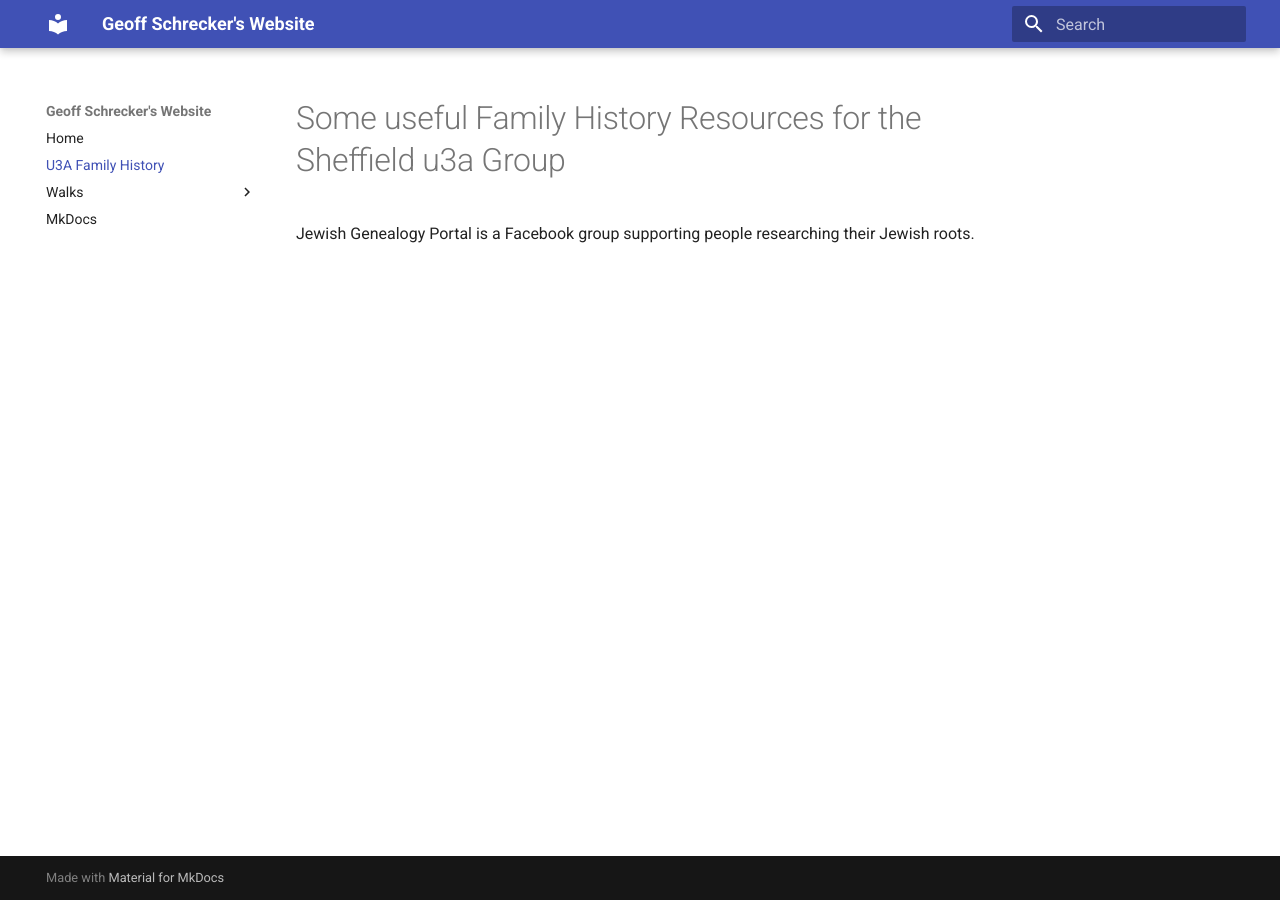
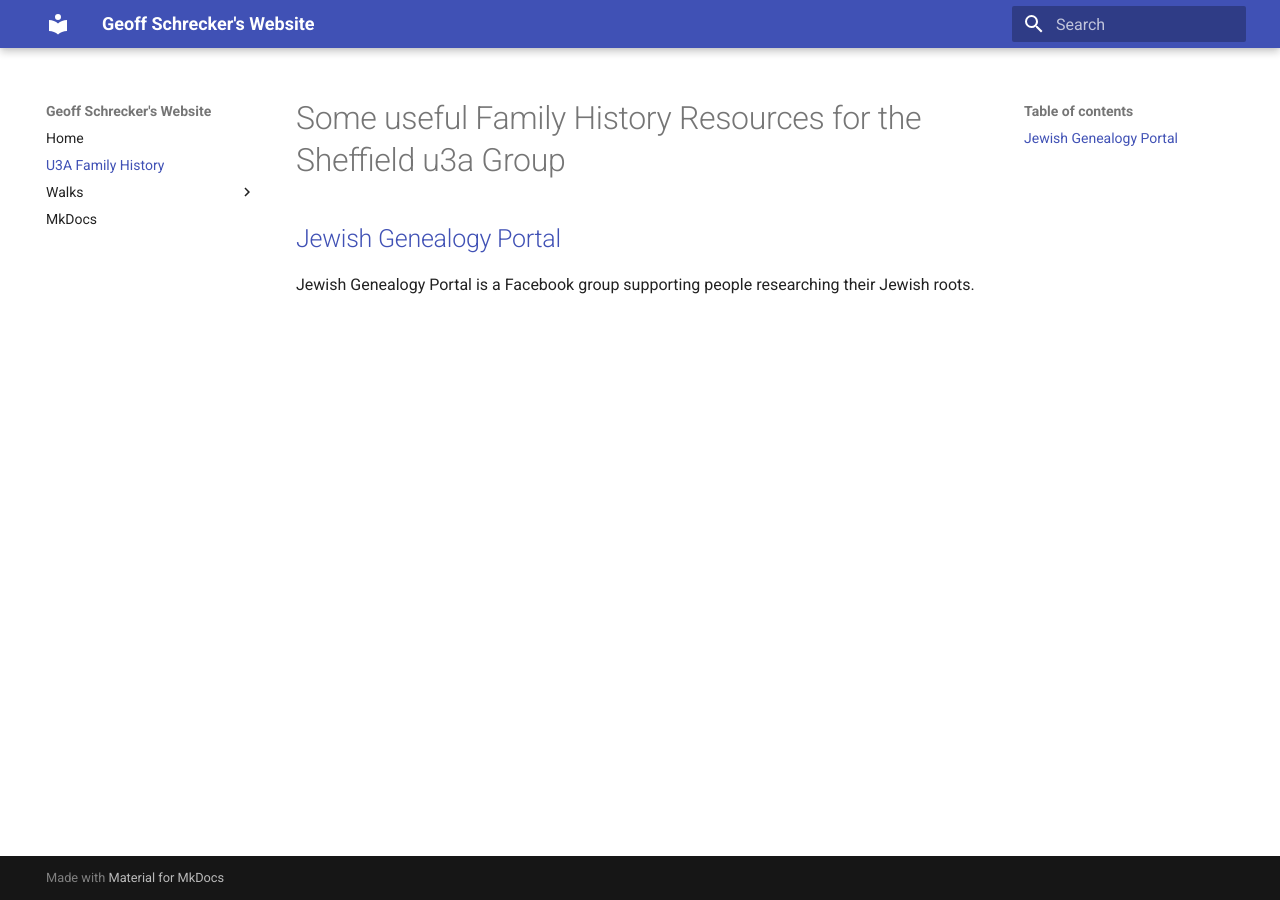
Before and after one commit to GeoffSchrecker/geoffschrecker, an MkDocs documentation site: the page built from docs/family_history.md, in a window 1280 px wide. Built offline with MkDocs 1.6.1 and Material for MkDocs 9.7.7, drawn with Linux system fonts in a browser that asks for light colours.

Commit message:
Add Jewish Genealogy Portal Link

```diff
--- a/docs/family_history.md
+++ b/docs/family_history.md
@@ -1,3 +1,4 @@
 #Some useful Family History Resources for the Sheffield u3a Group
 
+##[Jewish Genealogy Portal](https://www.facebook.com/groups/JewishGenealogyPortal)
 Jewish Genealogy Portal is a Facebook group supporting people researching their Jewish roots.
```
